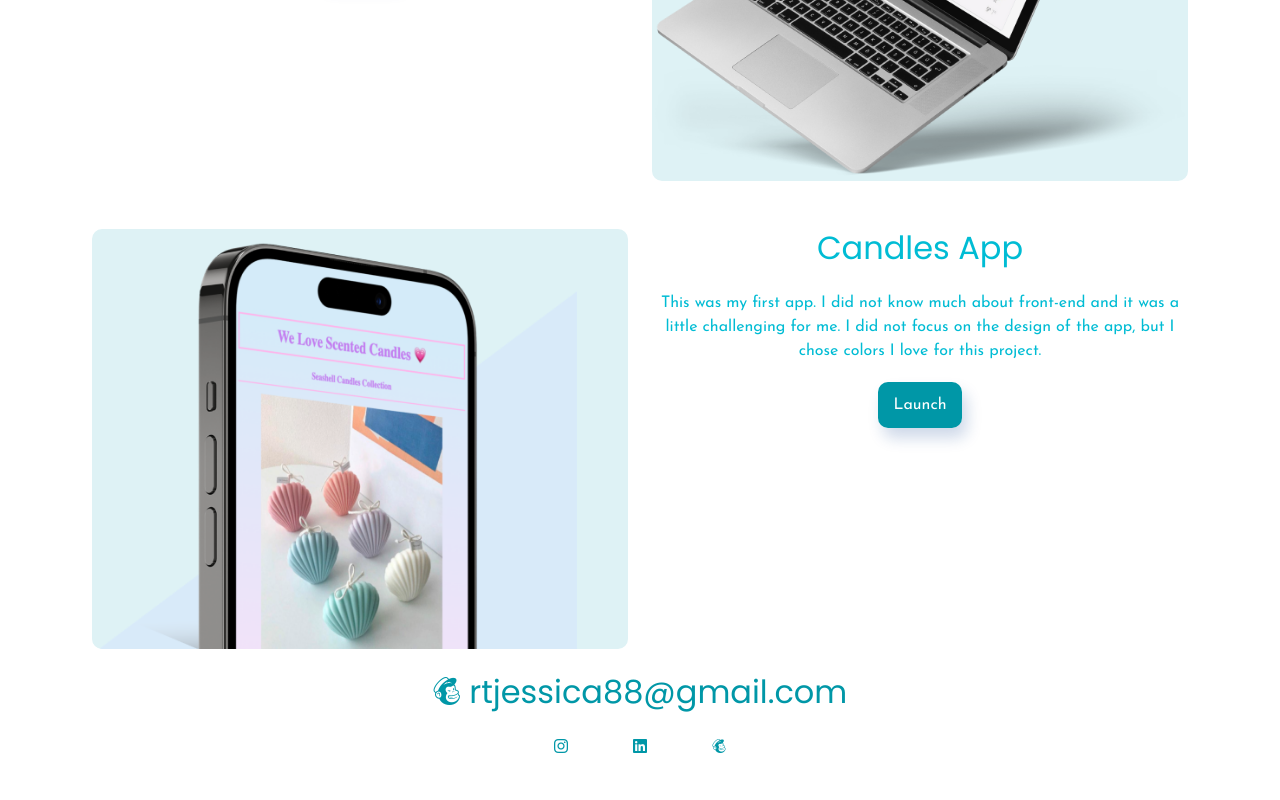
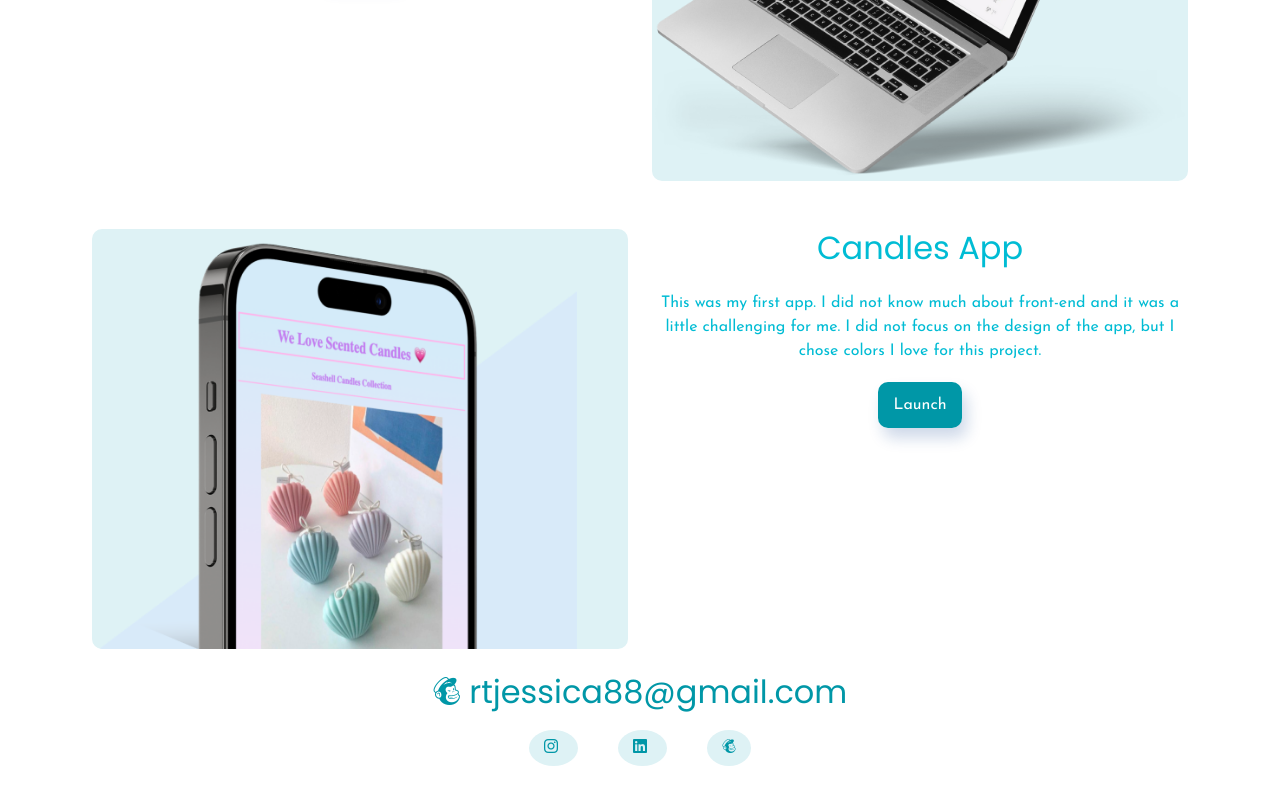
Before and after one commit to rtjessica/sheCodesResponsive, a website: page index.html in a window 1280 px wide. Shown: the part 576-1376 px from the top of the page. Drawn offline with nearby package versions, Linux system fonts and the light colour scheme.

Commit message:
background color and padding added to footer-icons

```diff
--- a/src/styles.css
+++ b/src/styles.css
@@ -114,5 +114,8 @@ p {
 }
 
 .footer-icons {
-  margin: 0 30px;
+  margin: 0 20px;
+  padding: 10px 15px;
+  background-color: var(--background-color);
+  border-radius: 50%;
 }
```
